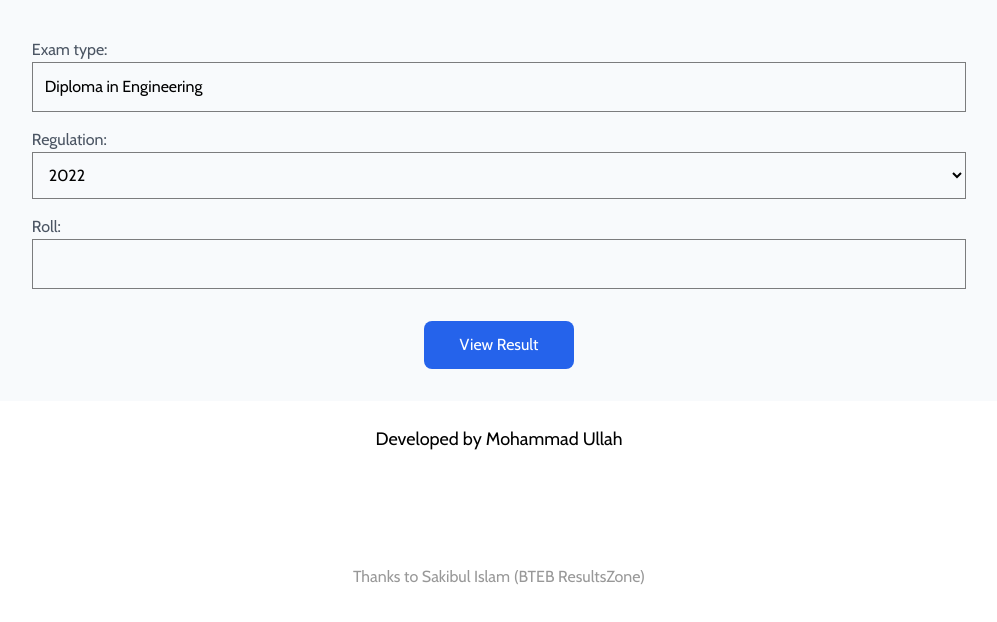
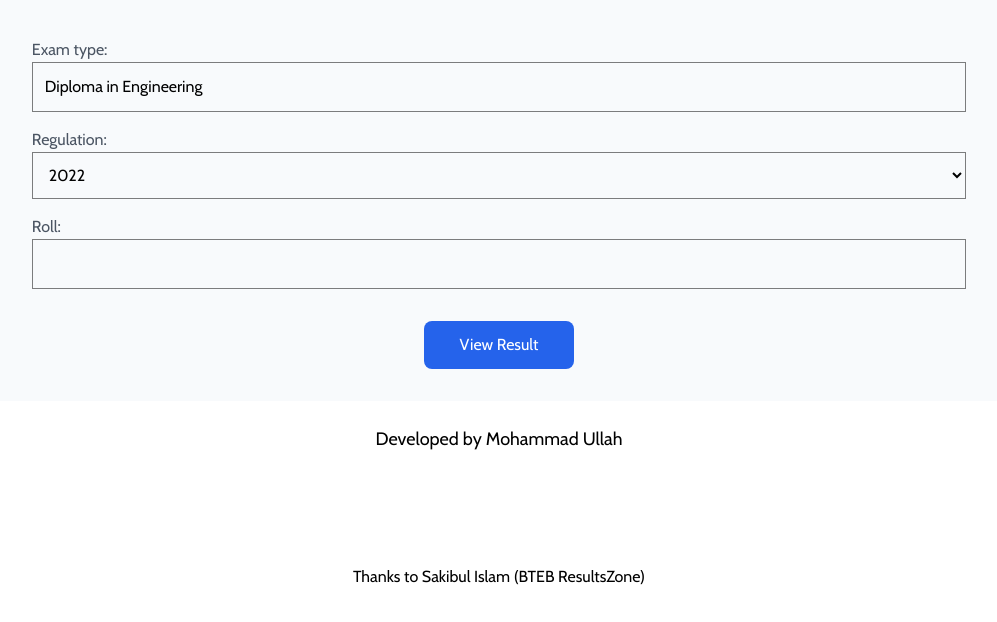
Before and after one commit to MU1147-LEGEND/bteb-result-app, a website: page index.html in a window 1280 px wide. Shown: the part 150-772 px from the top of the page, without its empty margins (141-1138 px from the left). Drawn offline with nearby package versions, Linux system fonts and the light colour scheme.

Commit message:
Update index.html

```diff
--- a/index.html
+++ b/index.html
@@ -96,7 +96,7 @@
             </p>
         </footer>
 
-        <p class="text-center mt-28 opacity-40 relative -z-[1]">
+        <p class="text-center mt-28 relative -z-[1]">
             Thanks to <a href="https://sakibulislam.dev">Sakibul Islam</a> (BTEB
             ResultsZone)
         </p>
```
